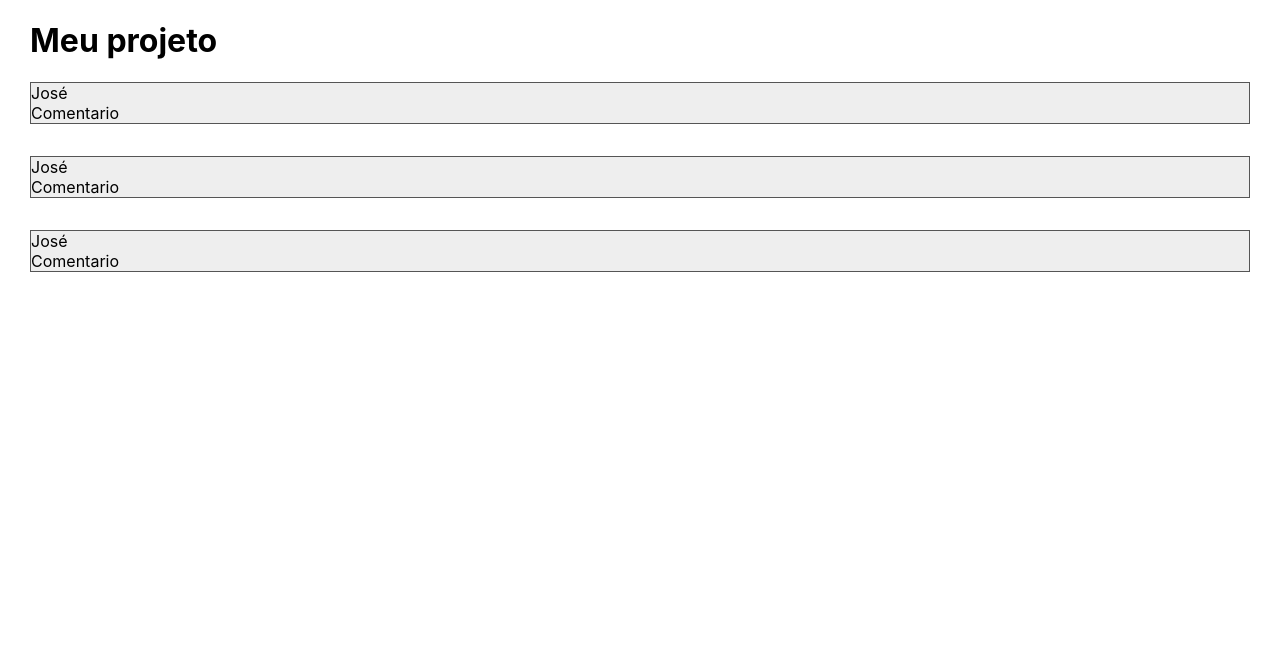
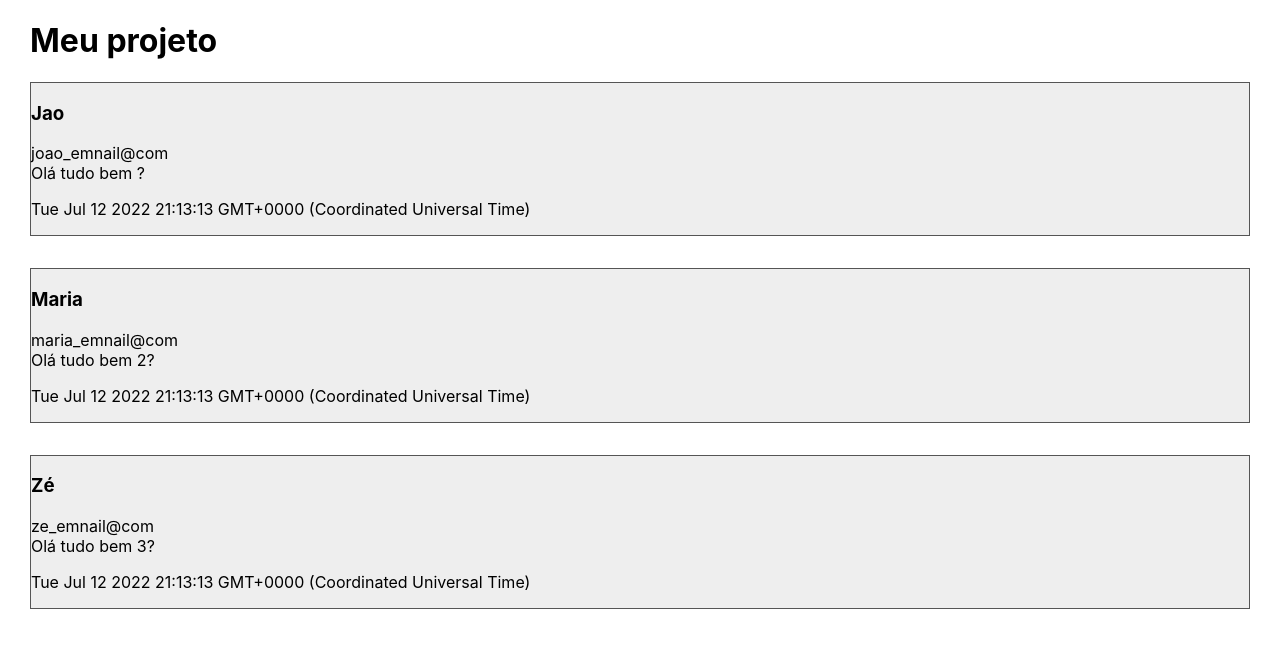
Before and after one commit to hadiljr/udemy-react-basico, a React (Create React App) app: page / in a window 1280 px wide. Shown: the top 648 px of the page. Built offline with nearby package versions, Linux system fonts and the light colour scheme.

Commit message:
Aula 2 - Propriedades dos Componentes

```diff
--- a/src/App.js
+++ b/src/App.js
@@ -5,9 +5,15 @@ function App() {
   return (
     <div className="App">
       <h1>Meu projeto</h1>
-      <Comentario/>
-      <Comentario/>
-      <Comentario/>
+      <Comentario nome="Jao" email="joao_emnail@com" data ={new Date()}>
+        Olá tudo bem ?
+        </Comentario>
+      <Comentario nome="Maria" email="maria_emnail@com" data ={new Date()}>
+      Olá tudo bem 2?
+        </Comentario>
+      <Comentario nome="Zé" email="ze_emnail@com" data ={new Date()}>
+      Olá tudo bem 3?
+        </Comentario>
     </div>
   );
 }
--- a/src/components/Comentario.js
+++ b/src/components/Comentario.js
@@ -2,11 +2,17 @@ import './Comentario.css'
 import React from "react";
 
 //JSX
-const Comentario = () => (
+const Comentario = props => {
+
+
+    return (
     <div className='Comentario'>
-        <div>José</div>
-        <div>Comentario</div>
+        <h3>{props.nome}</h3>
+        <div>{props.email}</div>
+        <div>{props.children}</div>
+        <p>{props.data.toString()}</p>
     </div>
-);
+    );
+};
 
 export default Comentario;
```
